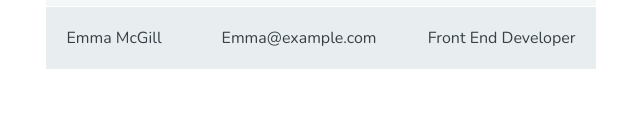
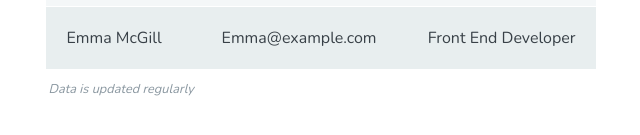
Before and after one commit to MattToczek/HTML-table, a plain HTML site: page index.html in a window 1280 px wide. Shown: the part 255-390 px from the top of the page, without its empty margins (319-959 px from the left). Drawn offline with nearby package versions, Linux system fonts and the light colour scheme.

Commit message:
adding tfoot

```diff
--- a/index.html
+++ b/index.html
@@ -18,6 +18,11 @@
             <th scope="col">Job-role</th>
           </tr>
         </thead>
+        <tfoot>
+          <tr>
+            <td colspan="3">Data is updated regularly</td>
+          </tr>
+        </tfoot>
         <tbody>
           <tr>
             <th scope="row">Matt Toczek</th>
@@ -40,7 +45,6 @@
             <td>Front End Developer</td>
           </tr>
         </tbody>
-    </table>
 
   </body>
 </html>
```
